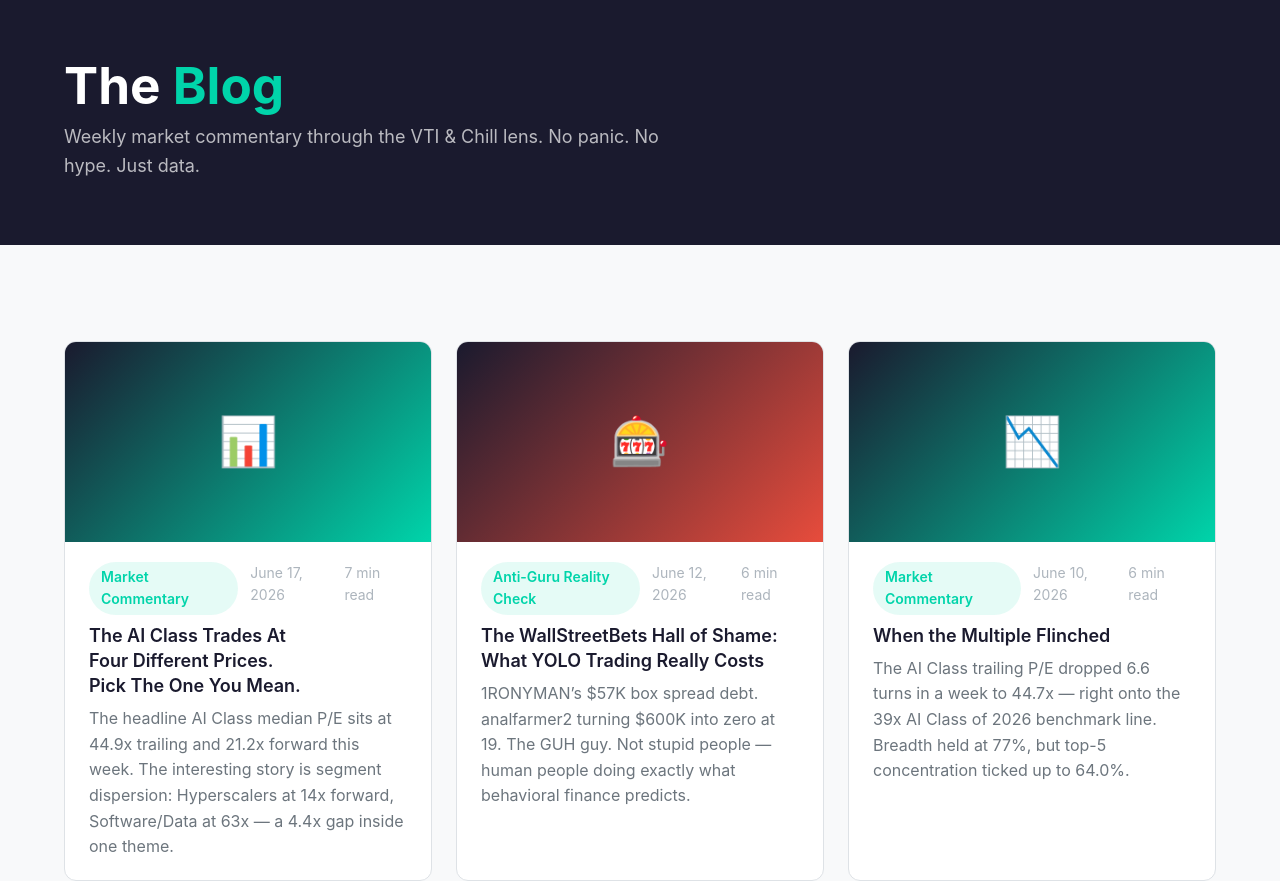
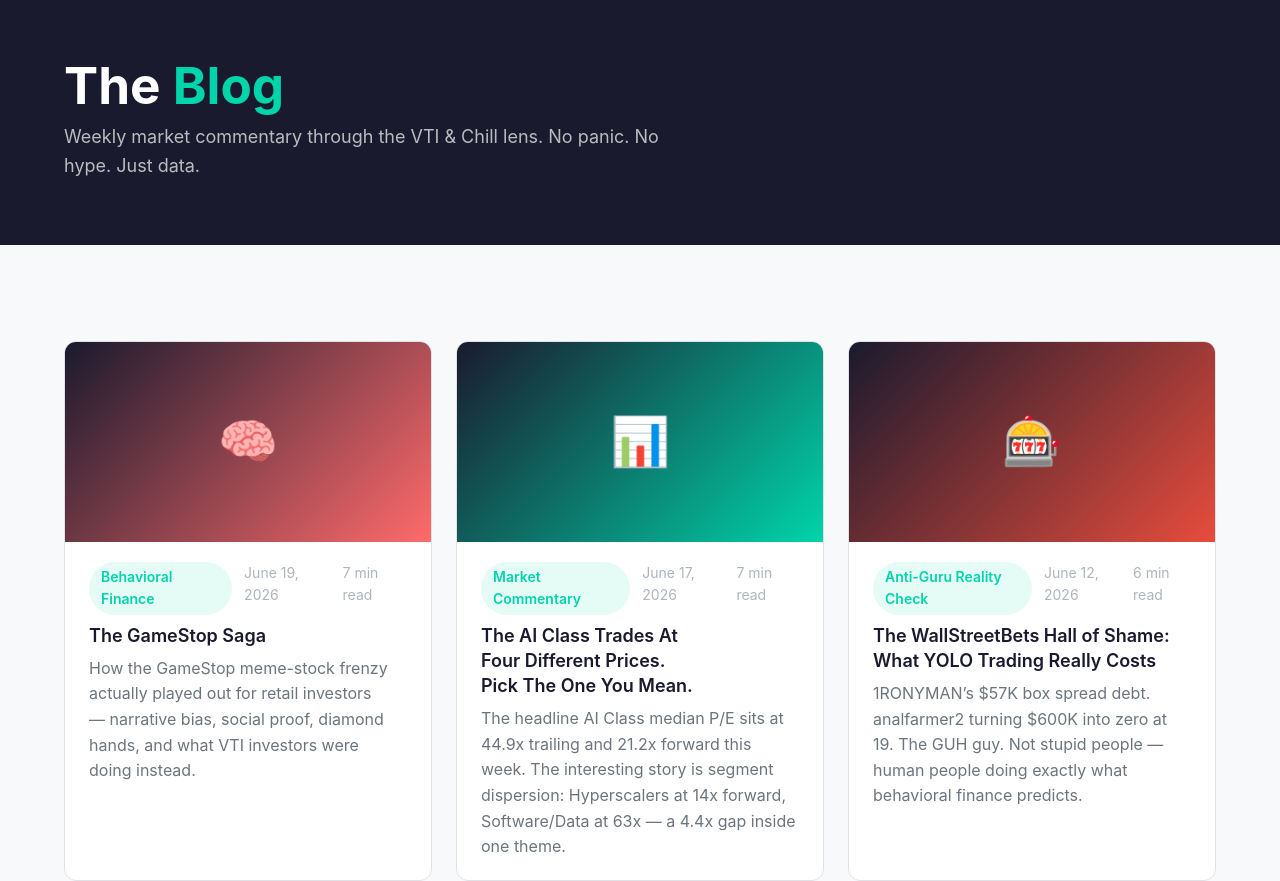
Before and after one commit to joelpolanco/vti-and-chill, a plain HTML site: page pages/blog.html in a window 1280 px wide. Shown: the part 71-952 px from the top of the page. Drawn offline with nearby package versions, Linux system fonts and the light colour scheme; a web font is replaced by a local one.

Commit message:
Deploy gamestop-cautionary-tale (June 19, 2026)
- New post: The GameStop Saga
- Updated blog hub, sitemap.xml, llms.txt, agent-skills SKILL.md, webmcp.js
- Refreshed agent-skills index.json digest

```diff
--- a/pages/blog.html
+++ b/pages/blog.html
@@ -127,6 +127,21 @@
 
 
 
+
+      <a href="./blog/gamestop-cautionary-tale.html" class="blog-card" style="text-decoration:none;color:inherit;">
+        <div class="blog-card-image" style="background: linear-gradient(135deg, #1a1a2e 0%, #ff6b6b 100%); display:flex;align-items:center;justify-content:center;">
+          <span style="font-size:3rem;">🧠</span>
+        </div>
+        <div class="blog-card-body">
+          <div class="blog-card-meta">
+            <span class="blog-tag">Behavioral Finance</span>
+            <span>June 19, 2026</span>
+            <span>7 min read</span>
+          </div>
+          <h3>The GameStop Saga</h3>
+          <p>How the GameStop meme-stock frenzy actually played out for retail investors — narrative bias, social proof, diamond hands, and what VTI investors were doing instead.</p>
+        </div>
+      </a>
       <a href="./blog/ai-pe-monitor-2026-06-17.html" class="blog-card" style="text-decoration:none;color:inherit;">
         <div class="blog-card-image" style="background: linear-gradient(135deg, #1a1a2e 0%, #00d4aa 100%); display:flex;align-items:center;justify-content:center;">
           <span style="font-size:3rem;">📊</span>
--- a/webmcp.js
+++ b/webmcp.js
@@ -73,6 +73,7 @@
     },
     async execute({ query }) {
       const posts = [
+        { title: 'The GameStop Saga', url: '/pages/blog/gamestop-cautionary-tale.html', tags: ['gamestop', 'gme', 'meme stocks', 'behavioral finance', 'retail investors', 'short squeeze', 'diamond hands', 'social proof', 'narrative bias', 'index investing'], description: 'How the GameStop meme-stock frenzy actually played out for retail investors — narrative bias, social proof, diamond hands, and what VTI investors were doing instead.' },
         { title: 'The AI Class Trades At Four Different Prices', url: '/pages/blog/ai-pe-monitor-2026-06-17.html', tags: ['AI Class basket', 'segment rotation', 'forward P/E', 'ARM multiple expansion', 'concentration', 'Hyperscalers vs Software', 'market commentary'], description: 'The AI Class median P/E hides a 4.4x dispersion between Hyperscalers (14x forward) and Software/Data (63x forward). The headline number lies — the segment numbers tell the real story.' },
         { title: 'The WallStreetBets Hall of Shame: What YOLO Trading Really Costs', url: '/pages/blog/wallstreetbets-hall-of-shame.html', tags: ['wallstreetbets hall of shame', 'options trading disasters', 'analfarmer2 story', '1RONYMAN box spread', 'GME diamond hands', 'overconfidence bias', 'DALBAR investor behavior', 'Barber Odean trading study', 'behavioral finance', 'VTI vs options trading'], description: 'A 19-year-old with $600K, a man who invented a debt machine, and $10M in GME losses. Not stupid people — human people. A behavioral finance autopsy of WSB's greatest disasters.' },
         { title: 'When the Multiple Flinched', url: '/pages/blog/when-the-multiple-flinched.html', tags: ['AI Class basket', 'multiple compression', 'forward P/E', 'breadth', 'concentration', 'rebalancing', 'market commentary'], description: 'The AI Class trailing P/E dropped 6.6 turns in a week to 44.7x. Breadth held, but concentration ticked up — here is what that pattern means and what to do.' },
```
Also changed, not shown: sitemap.xml (+8 -1 lines), .well-known/agent-skills/index.json, llms.txt, 1 other file.
